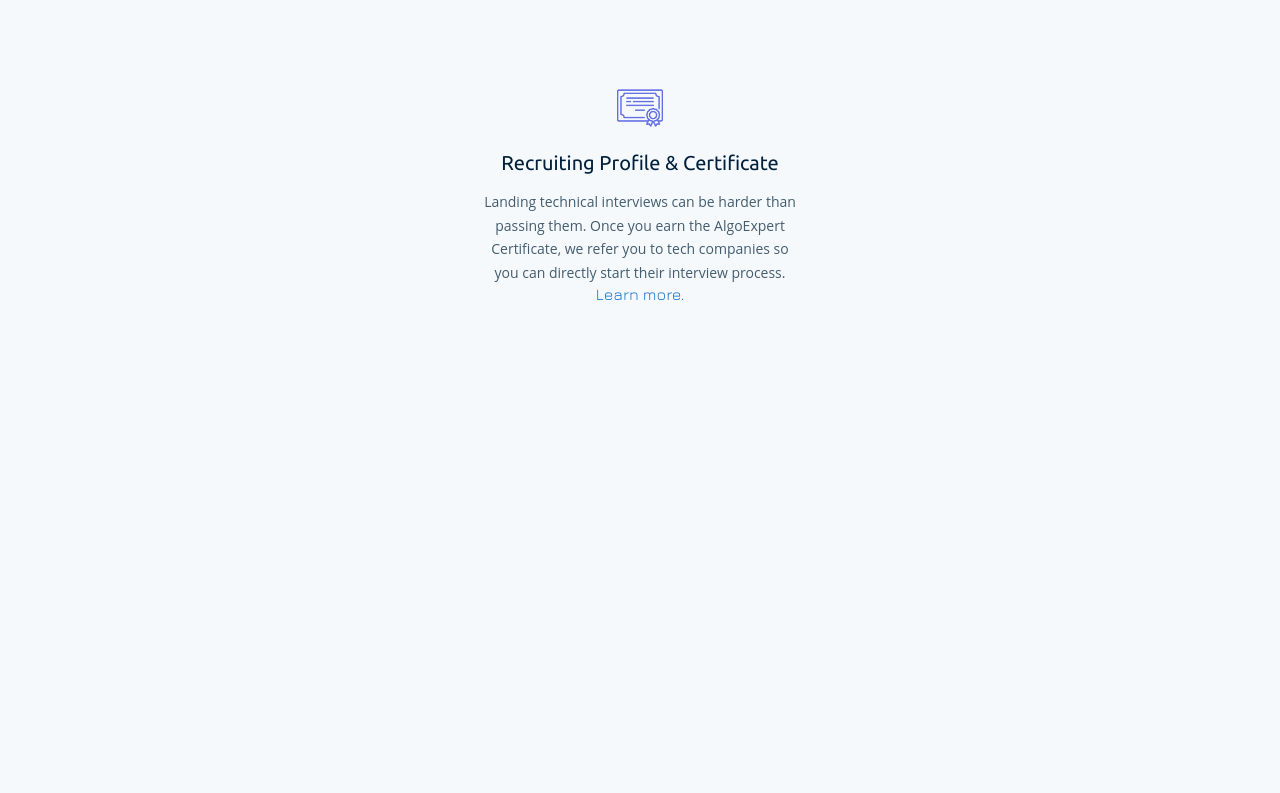
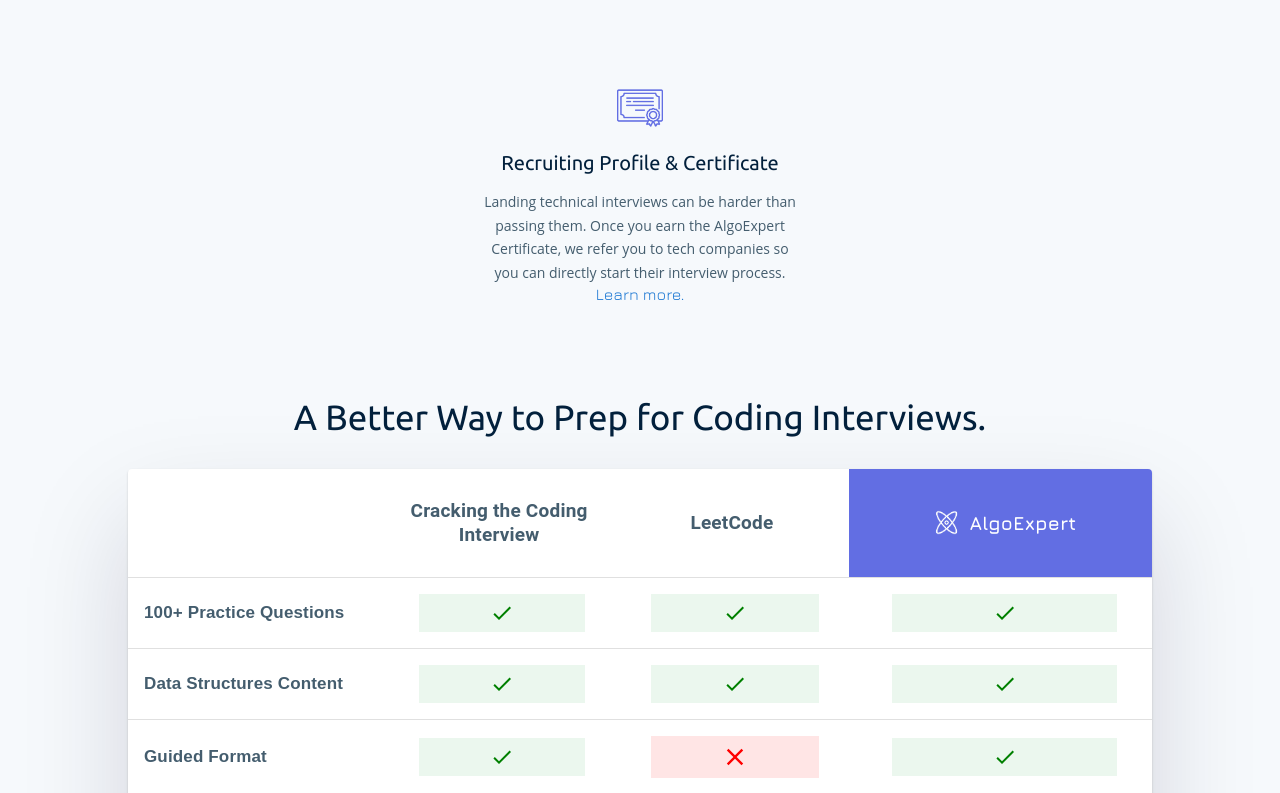
Before and after one commit to anuragsoni12/Aglo_expert, a React (Create React App) app: page / in a window 1280 px wide. Shown: the part 2004-2797 px from the top of the page. Before the commit the page ends 2374 px from the top, so only its background shows below. Built offline with nearby package versions, Linux system fonts and the light colour scheme.

Commit message:
Add TableComponent

```diff
--- /dev/null
+++ b/src/Components/Section/EmptyComponent.jsx
@@ -0,0 +1,12 @@
+import React from "react";
+
+export const EmptyComponent = () => {
+  return (
+    <div
+      style={{
+        width: "100%",
+        margin: "30px",
+      }}
+    ></div>
+  );
+};
--- a/src/Components/Section/SectionPage.jsx
+++ b/src/Components/Section/SectionPage.jsx
@@ -3,6 +3,8 @@ import React from "react";
 import "./SectionPageStyle.css";
 import { TopComponent } from "./TopComponent";
 import { CardComponent } from "./CardComponent";
+import { TableComponent } from "./TableComponent";
+import { EmptyComponent } from "./EmptyComponent";
 
 const SectionPage = () => {
   return (
@@ -13,6 +15,12 @@ const SectionPage = () => {
       <Box>
         <CardComponent />
       </Box>
+      <Box style={{ width: "100%" }}>
+        <TableComponent />
+      </Box>
+      <Box style={{ width: "100%" }}>
+        <EmptyComponent />
+      </Box>
     </Box>
   );
 };
--- a/src/Components/Section/SectionPageStyle.css
+++ b/src/Components/Section/SectionPageStyle.css
@@ -38,7 +38,7 @@
   width: 60%;
   display: flex;
   justify-content: center;
-  background-color: #ffff;
+  background-color: #f6f9fc;
   align-items: center;
   font-size: 18px;
   padding: 5px 0px;
@@ -190,8 +190,61 @@
   left: 0;
   right: auto;
   width: 100%;
-  /* width: 56px; */
-
-  /* transition: width 0.3s ease; */
 }
 /* ---------------------------------Card Component ----------------------------------- */
+/* ---------------------------------Table Component ----------------------------------- */
+
+.table-heading {
+  font-size: 35px;
+  margin: 0 0 28px;
+  font-weight: 400;
+  color: #02203c;
+  font-family: Ubuntu, Helvetica, Arial, sans-serif;
+  line-height: 1.3;
+}
+.table-container {
+  /* border: 2px solid red; */
+
+  align-items: center;
+  display: flex;
+  flex-direction: column;
+}
+.table-inner-container {
+  width: 80%;
+  /* border: 2px solid red; */
+  box-shadow: rgba(17, 12, 46, 0.15) 0px 48px 100px 0px;
+  text-align: center;
+}
+.table-inner-container .t-head-cell {
+  /* border: 2px solid red; */
+  font-size: 19px;
+  font-weight: bold;
+  padding: 30px 20px;
+  color: #445d6e;
+  text-align: center;
+}
+.body-cell {
+  width: 10%;
+}
+.body-cell-term span {
+  font-size: 17px;
+  color: #445d6e;
+
+  font-family: Arial, Helvetica, sans-serif;
+  font-weight: 700;
+}
+.body-cell .body-cell-ci {
+  width: 83%;
+
+  font-size: 20px;
+  display: flex;
+  justify-content: center;
+  align-items: center;
+  padding: 7px;
+  margin-left: 10%;
+}
+.table-inner-container .thead {
+  text-align: center;
+  font-weight: bold;
+}
+/* ---------------------------------Table Component ----------------------------------- */
--- /dev/null
+++ b/src/Components/Section/TableComponent.jsx
@@ -0,0 +1,142 @@
+import React from "react";
+import "./SectionPageStyle.css";
+import Table from "@mui/material/Table";
+import TableBody from "@mui/material/TableBody";
+import TableCell from "@mui/material/TableCell";
+import TableContainer from "@mui/material/TableContainer";
+import TableHead from "@mui/material/TableHead";
+import TableRow from "@mui/material/TableRow";
+import Paper from "@mui/material/Paper";
+import { Box } from "@mui/material";
+import LogoI from "../../Logo3.png";
+import "../NavBarComp/NavBar.css";
+import { TableData } from "../../Data/TableData";
+import CloseIcon from "@mui/icons-material/Close";
+import CheckIcon from "@mui/icons-material/Check";
+const TopHeading = () => {
+  return (
+    <>
+      <h2 className="table-heading">
+        A Better Way to Prep for Coding Interviews.
+      </h2>
+    </>
+  );
+};
+export const TableComponent = () => {
+  return (
+    <Box className="card-container table-container">
+      <Box>
+        <TopHeading />
+      </Box>
+      <Box className="table-inner-container">
+        <TableContainer component={Paper}>
+          <Table sx={{ minWidth: 650 }} aria-label="simple table">
+            <TableHead>
+              <TableRow className="thead">
+                <TableCell></TableCell>
+                <TableCell align="center" className="t-head-cell">
+                  Cracking the Coding
+                  <br />
+                  Interview
+                </TableCell>
+                <TableCell align="center" className="t-head-cell">
+                  LeetCode
+                </TableCell>
+                <TableCell
+                  align="center"
+                  style={{
+                    backgroundColor: "#626ee3",
+                  }}
+                  className="t-head-cell"
+                >
+                  <Box
+                    style={{
+                      display: "flex",
+                      justifyContent: "center",
+                      alignItems: "center",
+                      color: "#fff",
+                    }}
+                  >
+                    <img
+                      className="image"
+                      src={LogoI}
+                      alt=""
+                      style={{ width: "45px" }}
+                    />
+                    AlgoExpert
+                  </Box>
+                </TableCell>
+              </TableRow>
+            </TableHead>
+            <TableBody>
+              {TableData.map((item) => (
+                <TableRow key={item.id}>
+                  <TableCell align="left" className="body-cell body-cell-term">
+                    <span>{item.term}</span>
+                  </TableCell>
+                  <TableCell className="body-cell">
+                    <span
+                      className="body-cell-ci"
+                      style={{
+                        backgroundColor: item.ci ? "#ebf7ee" : "#ffe5e5",
+                        color: item.ci ? "green" : "red",
+                      }}
+                    >
+                      {item.ci ? (
+                        <CheckIcon />
+                      ) : (
+                        <CloseIcon
+                          style={{
+                            fontSize: "28px",
+                          }}
+                        />
+                      )}
+                    </span>
+                  </TableCell>
+                  <TableCell align="center" className="body-cell">
+                    <span
+                      className="body-cell-ci"
+                      style={{
+                        backgroundColor: item.lc ? "#ebf7ee" : "#ffe5e5",
+                        color: item.lc ? "green" : "red",
+                      }}
+                    >
+                      {item.lc ? (
+                        <CheckIcon />
+                      ) : (
+                        <CloseIcon
+                          style={{
+                            fontSize: "28px",
+                          }}
+                        />
+                      )}
+                    </span>
+                  </TableCell>
+                  <TableCell align="center" className="body-cell">
+                    <span
+                      className="body-cell-ci"
+                      style={{
+                        backgroundColor: item.ae ? "#ebf7ee" : "#ffe5e5",
+                        color: item.ae ? "green" : "red",
+                      }}
+                    >
+                      {item.ae ? (
+                        <CheckIcon />
+                      ) : (
+                        <CloseIcon
+                          style={{
+                            fontSize: "28px",
+                          }}
+                        />
+                      )}
+                    </span>
+                  </TableCell>
+                </TableRow>
+              ))}
+            </TableBody>
+          </Table>
+        </TableContainer>
+      </Box>
+    </Box>
+  );
+};
--- /dev/null
+++ b/src/Data/TableData.jsx
@@ -0,0 +1,65 @@
+export const TableData = [
+  {
+    id: 1,
+    term: "100+ Practice Questions",
+    ci: true,
+    lc: true,
+    ae: true,
+  },
+  {
+    id: 2,
+    term: "Data Structures Content",
+    ci: true,
+    lc: true,
+    ae: true,
+  },
+  {
+    id: 3,
+    term: "Guided Format",
+    ci: true,
+    lc: false,
+    ae: true,
+  },
+  {
+    id: 4,
+    term: "Coding Workspace",
+    ci: false,
+    lc: true,
+    ae: true,
+  },
+  {
+    id: 5,
+    term: "Multiple Programming Languages",
+    ci: false,
+    lc: true,
+    ae: true,
+  },
+  {
+    id: 6,
+    term: "High-Quality Solutions",
+    ci: true,
+    lc: false,
+    ae: true,
+  },
+  {
+    id: 7,
+    term: "Video Explanations",
+    ci: false,
+    lc: false,
+    ae: true,
+  },
+  {
+    id: 8,
+    term: "Mock Interviews",
+    ci: false,
+    lc: false,
+    ae: true,
+  },
+  {
+    id: 9,
+    term: "All-In-One Platform",
+    ci: false,
+    lc: false,
+    ae: true,
+  },
+];
```
